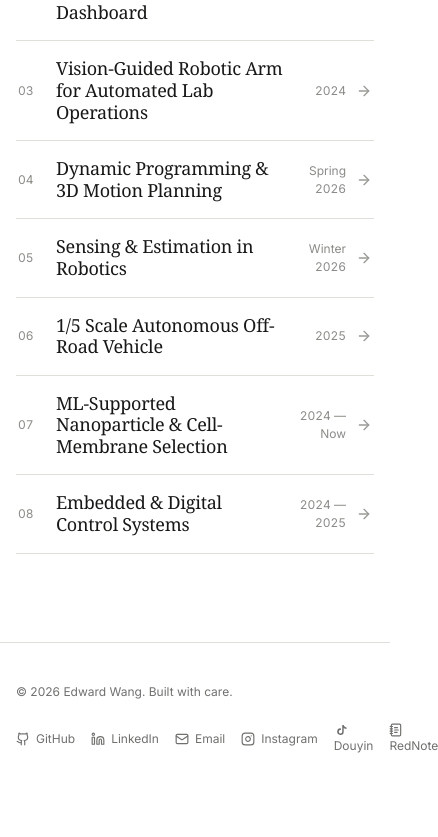
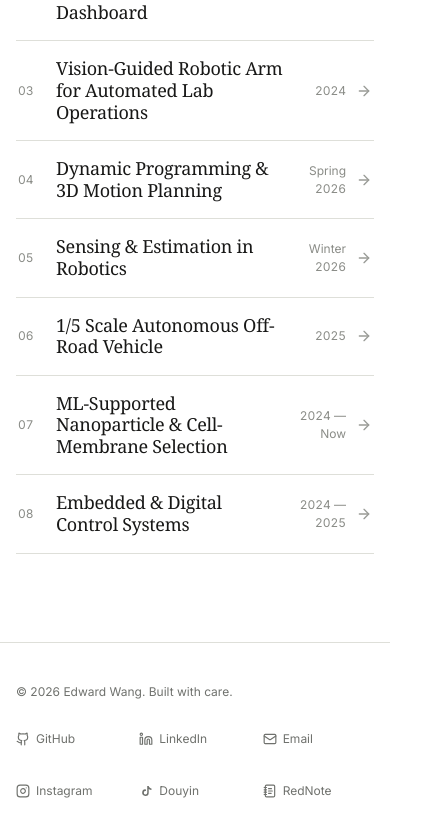
Before and after one commit to Edwardwang66/Edwardwang66.github.io, a React (Vite) app: page / in a window 390 px wide. Shown: the part 2652-3489 px from the top of the page, 438 px wide, since content can reach past the window. Before the commit the page ends 3453 px from the top, so only its background shows below. Built offline with nearby package versions, Linux system fonts and the light colour scheme; a web font is replaced by a local one.

Commit message:
test: verify responsive footer socials

```diff
--- a/src/index.css
+++ b/src/index.css
@@ -90,7 +90,7 @@ a {
 .primary-nav,
 .nav-control,
 .site-footer ul,
-.site-footer a {
+.site-footer :is(a, button) {
   display: flex;
   align-items: center;
 }
@@ -203,7 +203,7 @@ a {
   list-style: none;
 }
 
-.site-footer a {
+.site-footer :is(a, button) {
   min-height: 44px;
   gap: 6px;
   color: inherit;
@@ -214,9 +214,19 @@ a {
   height: 14px;
 }
 
-.site-footer a:hover,
-.site-footer a:focus-visible {
+.site-footer :is(a, button):hover,
+.site-footer :is(a, button):focus-visible,
+.site-footer button[aria-expanded="true"] {
   color: var(--blue);
+}
+
+.footer-socials {
+  flex-wrap: wrap;
+  justify-content: flex-end;
+}
+
+.footer-socials > li {
+  min-width: 0;
 }
 
 @media (max-width: 639px) {
@@ -228,6 +238,28 @@ a {
   .site-footer-inner {
     align-items: flex-start;
     flex-direction: column;
+  }
+
+  .site-footer .social-links {
+    width: 100%;
+  }
+}
+
+@media (max-width: 519px) {
+  .site-footer .footer-socials {
+    display: grid;
+    width: 100%;
+    grid-template-columns: repeat(3, minmax(0, 1fr));
+    gap: 8px 12px;
+  }
+
+  .footer-socials > li,
+  .footer-socials :is(a, button) {
+    width: 100%;
+  }
+
+  .footer-socials :is(a, button) {
+    justify-content: flex-start;
   }
 }
 
```
Also changed, not shown: .superpowers/sdd/2026-07-26-footer-social-links/task-2-report.md (added), 1 other file (tests, documents, lock files or other folders).
